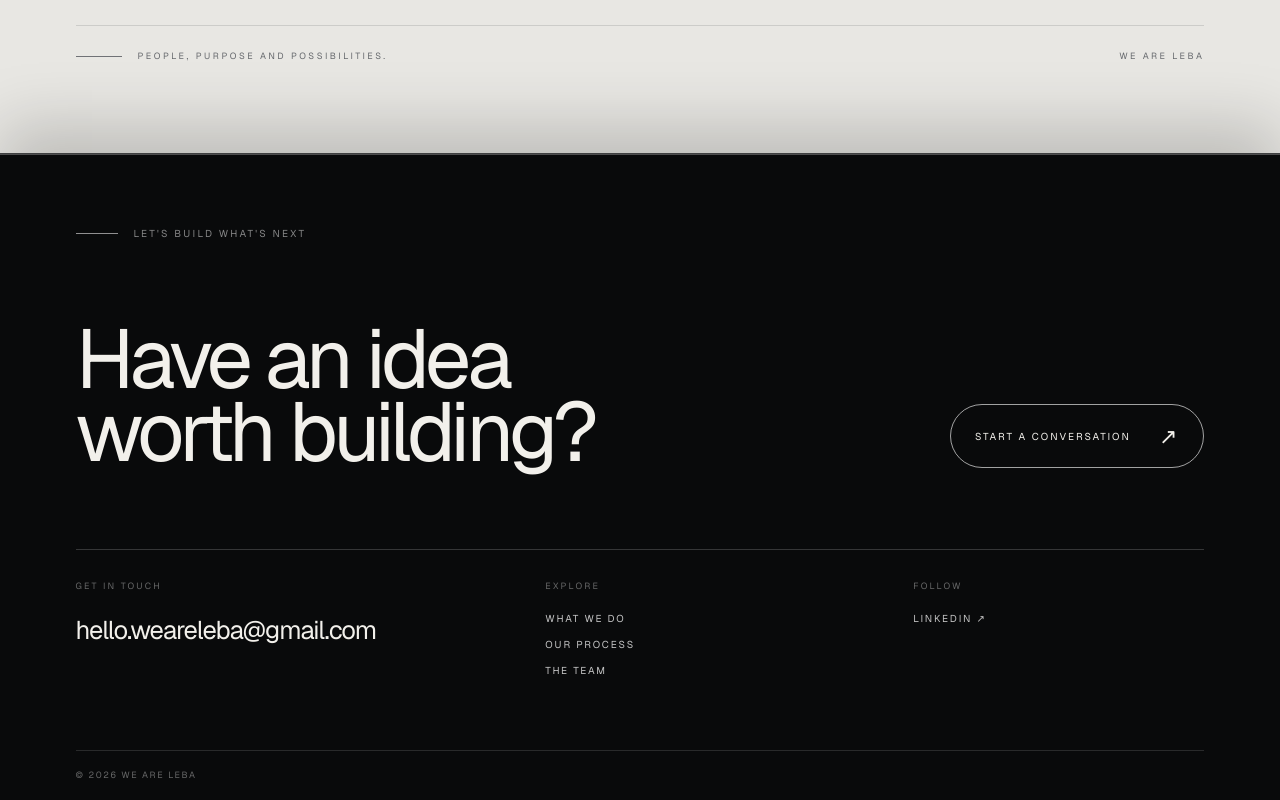
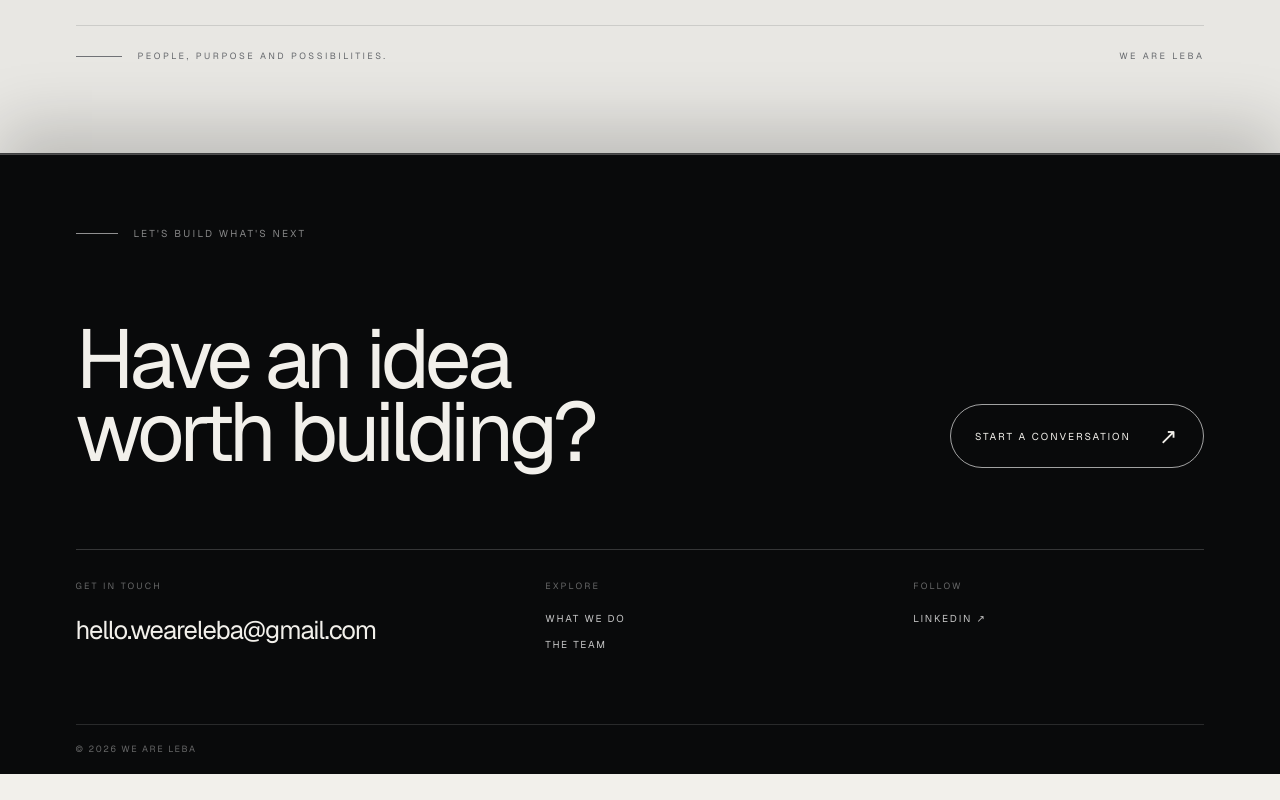
Before and after one commit to NicolasLlanos8799/weareleba, a Next.js app: page /about in a window 1280 px wide. Shown: the part 948-1748 px from the top of the page. After the commit the page ends 1722 px from the top, so only its background shows below. Built offline with nearby package versions, Linux system fonts and the light colour scheme.

Commit message:
Remove Process from footer navigation

```diff
--- a/components/layout/SiteFooter.tsx
+++ b/components/layout/SiteFooter.tsx
@@ -4,8 +4,8 @@ import { useLanguage } from "@/components/i18n/LanguageProvider";
 import styles from "./SiteFooter.module.css";
 
 const content = {
-  en: { eyebrow: "LET'S BUILD WHAT'S NEXT", title: <>Have an idea<br />worth building?</>, cta: "START A CONVERSATION", contactLabel: "GET IN TOUCH", navLabel: "EXPLORE", socialLabel: "FOLLOW", nav: [["WHAT WE DO", "/#what-we-do"], ["OUR PROCESS", "/#process"], ["THE TEAM", "/#team"]] },
-  es: { eyebrow: "LET'S BUILD WHAT'S NEXT", title: <>¿Tienes una idea<br />que vale la pena construir?</>, cta: "INICIEMOS UNA CONVERSACIÓN", contactLabel: "HABLEMOS", navLabel: "EXPLORA", socialLabel: "SÍGUENOS", nav: [["LO QUE HACEMOS", "/#what-we-do"], ["NUESTRO PROCESO", "/#process"], ["EL EQUIPO", "/#team"]] },
+  en: { eyebrow: "LET'S BUILD WHAT'S NEXT", title: <>Have an idea<br />worth building?</>, cta: "START A CONVERSATION", contactLabel: "GET IN TOUCH", navLabel: "EXPLORE", socialLabel: "FOLLOW", nav: [["WHAT WE DO", "/#what-we-do"], ["THE TEAM", "/#team"]] },
+  es: { eyebrow: "LET'S BUILD WHAT'S NEXT", title: <>¿Tienes una idea<br />que vale la pena construir?</>, cta: "INICIEMOS UNA CONVERSACIÓN", contactLabel: "HABLEMOS", navLabel: "EXPLORA", socialLabel: "SÍGUENOS", nav: [["LO QUE HACEMOS", "/#what-we-do"], ["EL EQUIPO", "/#team"]] },
 };
 
 export function SiteFooter() {
```
